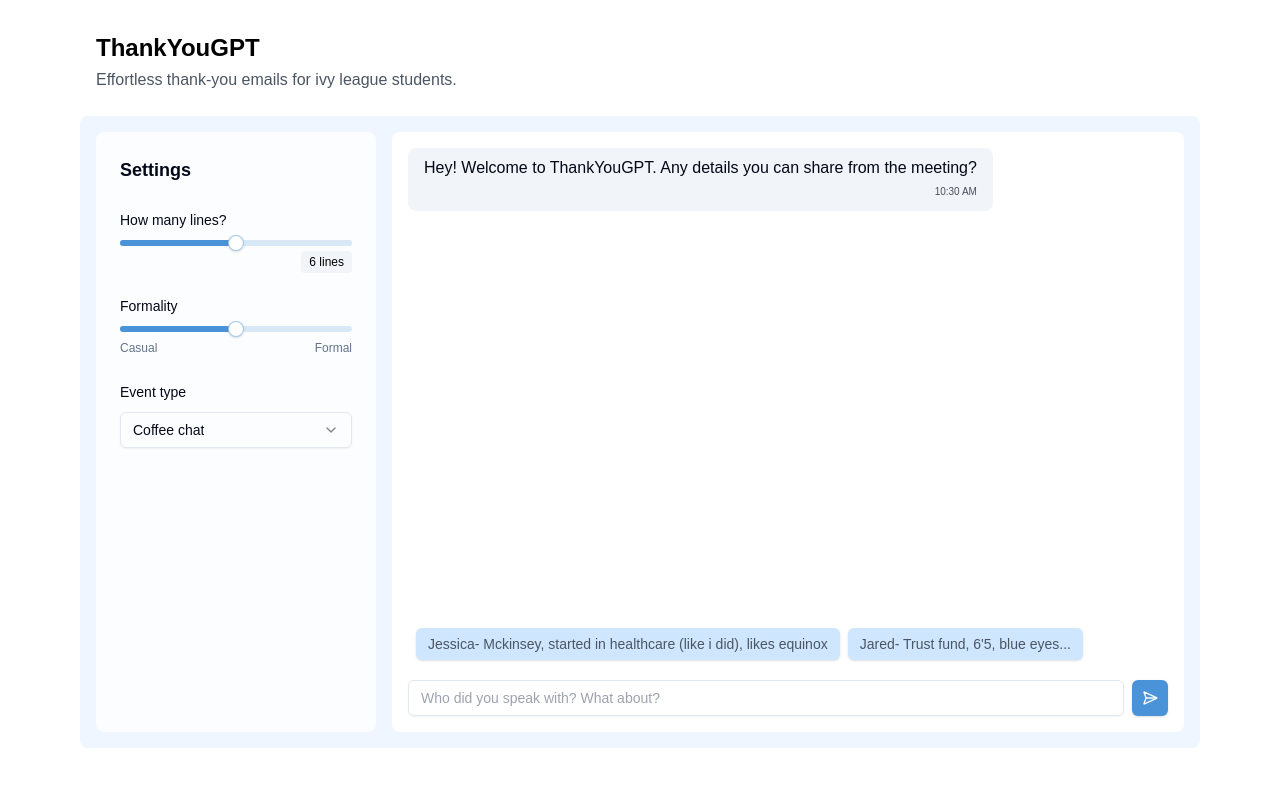
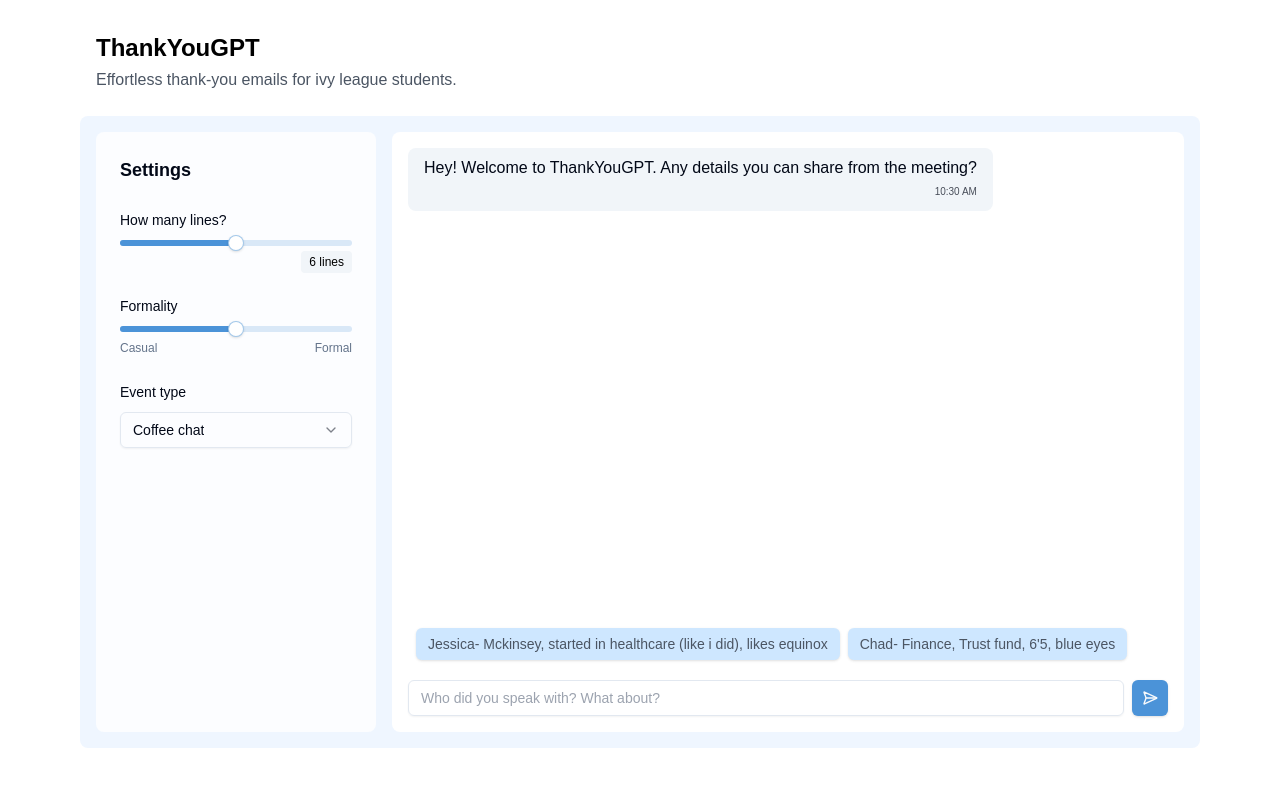
Before and after one commit to itayzit/thankyougpt, a Next.js app: page / in a window 1280 px wide. Shown: the top 786 px of the page. Built offline with nearby package versions, Linux system fonts and the light colour scheme.

Commit message:
change example

```diff
--- a/app/page.tsx
+++ b/app/page.tsx
@@ -30,7 +30,7 @@ export default function ThankYouGPT() {
 
   const suggestions = [
     "Jessica- Mckinsey, started in healthcare (like i did), likes equinox",
-    "Jared- Trust fund, 6'5, blue eyes...",
+    "Chad- Finance, Trust fund, 6'5, blue eyes",
   ];
 
   const handleSendEmail = (content: string) => {
@@ -157,7 +157,6 @@ export default function ThankYouGPT() {
                         onClick={() => handleSendEmail(message.content)}
                       >
                         <Mail />
-                        {/*Send Email*/}
                       </Button>
                     )}
                   <div className="text-[10px] opacity-70 mb-1 text-right">
```
